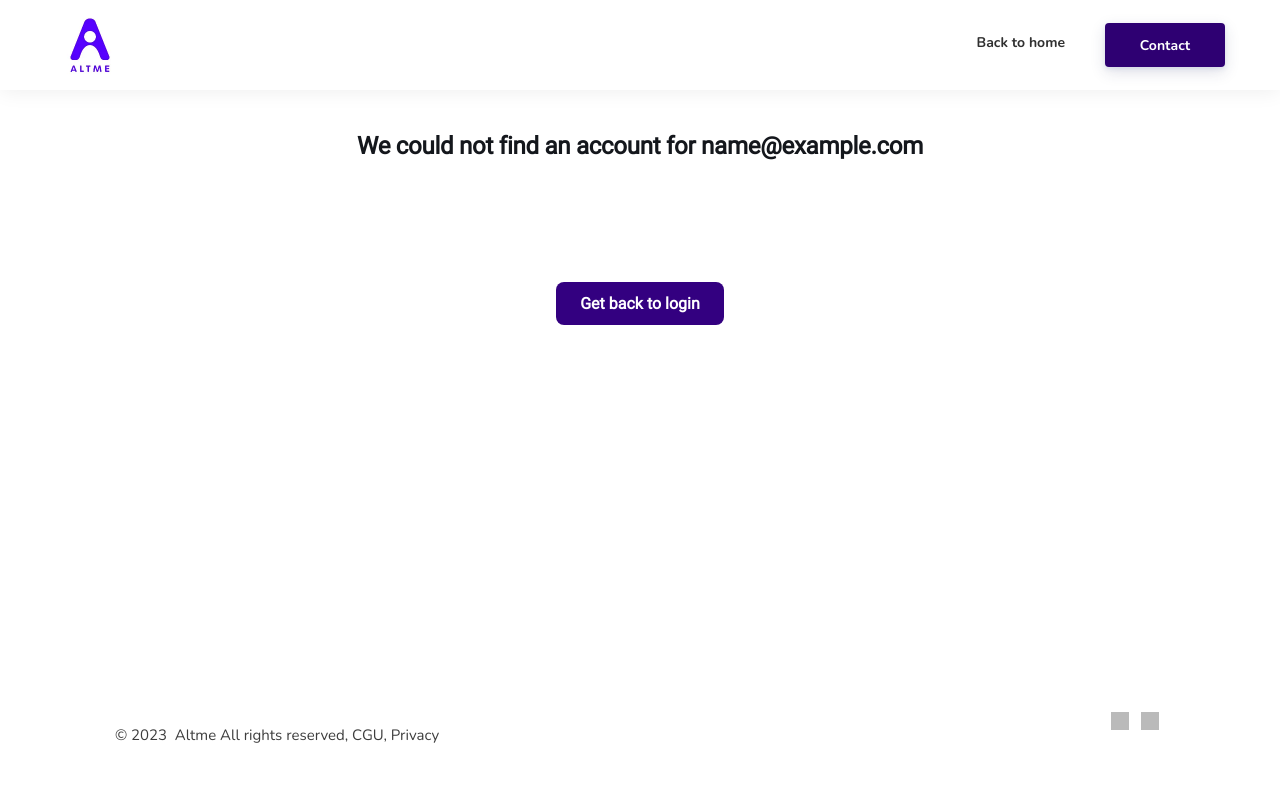
After one commit to malach-it/wallet-provider, a Flask app: template templates/wrong_email.html in a window 1280 px wide. The commit adds this page. Run offline with Flask 3, Linux system fonts and the light colour scheme; the template is opened without the code that fills it: most values are stand-ins (such as "Sample title", 1, 10 or a date in 2020); parts of the project's set-up code (start-up, migrations or seed data) failed here and were passed over; grey boxes are pictures that could not be loaded.

Commit message:
tickets 45 47

```diff
--- a/main.py
+++ b/main.py
@@ -201,14 +201,19 @@ def disable_wallet_set_inactive():
 
 @auth.oidc_auth('default')
 def login():
+    user_session = UserSession(flask.session)
+    email = user_session.userinfo["vp_token_payload"]["verifiableCredential"]["credentialSubject"]["email"]
+    if not db.read_organisation(email):
+        session["organisation"] = None
+        session["configured"] = None
+        user_session.clear()
+        session.clear()
+        return render_template("wrong_email.html",email=email)
     if session.get("organisation"):
         if session.get("organisation") == "Talao":
             return redirect('/dashboard_talao')
         return redirect('/dashboard')
-    user_session = UserSession(flask.session)
-    # logging.info(user_session.userinfo["vp_token_payload"]
-    #             ["verifiableCredential"]["credentialSubject"]["email"])
-    session["email"] = user_session.userinfo["vp_token_payload"]["verifiableCredential"]["credentialSubject"]["email"]
+    session["email"] = email
     return (render_template("login.html", email=session.get("email")))
 
 
@@ -333,16 +338,18 @@ def set_config():
         wallet_provider_configuration["selfSovereignIdentityOptions"]["displayManageDecentralizedId"] = False
     else:
         wallet_provider_configuration["selfSovereignIdentityOptions"]["displayManageDecentralizedId"] = True
-
-    if request.form.to_dict()["displaySsiAdvancedSettings"] == "displaySsiAdvancedSettingsFalse":
+    wallet_provider_configuration["selfSovereignIdentityOptions"]["displayVerifiableDataRegistry"] = False
+    wallet_provider_configuration["selfSovereignIdentityOptions"]["displaySsiAdvancedSettings"] = False
+    """if request.form.to_dict()["displaySsiAdvancedSettings"] == "displaySsiAdvancedSettingsFalse":
         wallet_provider_configuration["selfSovereignIdentityOptions"]["displaySsiAdvancedSettings"] = False
     else:
         wallet_provider_configuration["selfSovereignIdentityOptions"]["displaySsiAdvancedSettings"] = True
 
+
     if request.form.to_dict()["displayVerifiableDataRegistry"] == "displayVerifiableDataRegistryFalse":
         wallet_provider_configuration["selfSovereignIdentityOptions"]["displayVerifiableDataRegistry"] = False
     else:
-        wallet_provider_configuration["selfSovereignIdentityOptions"]["displayVerifiableDataRegistry"] = True
+        wallet_provider_configuration["selfSovereignIdentityOptions"]["displayVerifiableDataRegistry"] = True"""
 
     """if request.form.to_dict()["cryptoHolderBinding"] == "cryptoHolderBindingFalse":
         wallet_provider_configuration["selfSovereignIdentityOptions"]["customOidc4vcProfile"]["cryptoHolderBinding"] = False
@@ -454,7 +461,7 @@ def set_config():
 
 def dashboard():
     if not session.get("organisation"):
-        return "Unauthorized", 401
+        return redirect("/login")
     if session.get("organisation") == "Talao":
         print(request.args.get("organisation"))
         session["organisation"] = request.args.get("organisation")
--- a/static/altme_style.css
+++ b/static/altme_style.css
@@ -1744,6 +1744,7 @@ th {
     color: white;
     border: none;
     margin: auto;
+    cursor: pointer;
 
 }
 
--- /dev/null
+++ b/templates/wrong_email.html
@@ -0,0 +1,201 @@
+<!DOCTYPE html PUBLIC "-//W3C//DTD HTML 4.01//EN" "http://www.w3.org/TR/html4/strict.dtd">
+
+<html>
+
+<head>
+  <meta charset="UTF-8">
+  <link rel="stylesheet" href="/static/altme_style.css">
+  <link rel="icon" type="image/png" href="/static/img/icon.png" sizes="16x16">
+  <meta name="viewport" content="width=device-width, initial-scale=1">
+</head>
+
+<body>
+
+
+  <nav id="navBar" class="js-nav nav-02  nav-02--sticky  nav-02--sticky--white  ">
+    <div class="nav-02__box">
+      <div class="nav-02__logo"><a class="nav-02__link" href="https://altme.io/" target="_self">
+          <img loading="lazy" class="nav-02__logo_img"
+            src="/static/img/altme-decentralized-identity-wallet-did-logo.webp" height="70" alt="Logo" />
+        </a></div>
+
+      <div class="nav-02__list_wrapper  ">
+        <div class="nav-02__list nav-02__list--desktop">
+          <!--<div class="nav-02__item">
+                    <a class="button   button--black-outline  button--empty " href="https://altme.io/#slider-07-879531"
+                      target="_self">
+                      <p class="linkP"> Wallet features
+                      </p>
+                    </a>
+                  </div>
+                  <div class="nav-02__item" id="newsNav">
+                    <a class="button   button--black-outline  button--empty " href="https://altme.io/#posts-05-876621"
+                      target="_self">
+                      <p class="linkP">News</p>
+
+                    </a>
+                  </div>
+                  <div class="nav-02__item" id="roadmapNav">
+                    <a href="https://altme.io/#features-09-390941" target="_self">
+                      <p class="linkP">Roadmap</p>
+
+                    </a>
+                  </div>-->
+          <div class="nav-02__item" id="faqNav">
+            <a class="button   button--black-outline  button--empty " href="https://altme.io/" target="_self">
+              <p class="linkP">Back to home</p>
+            </a>
+          </div>
+          <div class="nav-02__item">
+
+            <a data-stripe-product-id="" data-stripe-mode="payment" data-successful-payment-url=""
+              data-cancel-payment-url="" class="button button--accent-bg "
+              href="mailto:contact@altme.io?cc=hugo@altme.io&subject=Altme" target="_blank">
+              <div class="contactSpan">
+                <p class="contactP">Contact</p>
+              </div>
+            </a>
+          </div>
+        </div>
+
+
+      </div>
+
+    </div>
+
+  </nav>
+  <div id="menuDiv" class="nav-02__list_wrapper  ">
+    <div class="nav-02__list nav-02__list--desktop">
+      <div class="nav-02__item">
+        <a class="button   button--black-outline  button--empty " href="https://altme.io/" target="_self">
+          <p class="linkP"> Back to home
+          </p>
+        </a>
+      </div>
+      <!-- <div class="nav-02__item" id="newsNav">
+              <a class="button   button--black-outline  button--empty " href="https://altme.io/#posts-05-876621"
+                target="_self">
+                <p class="linkP">News</p>
+
+              </a>
+            </div>
+            <div class="nav-02__item" id="roadmapNav">
+              <a href="https://altme.io/#features-09-390941" target="_self">
+                <p class="linkP">Roadmap</p>
+
+              </a>
+            </div>
+            <div class="nav-02__item" id="faqNav">
+              <a class="button   button--black-outline  button--empty " href="#superFaq" target="_self">
+                <p class="linkP">FAQ</p>
+              </a>
+            </div>-->
+      <div class="nav-02__item">
+
+        <a data-stripe-product-id="" data-stripe-mode="payment" data-successful-payment-url=""
+          data-cancel-payment-url="" class="button button--accent-bg "
+          href="mailto:contact@altme.io?cc=hugo@altme.io&subject=Altme" target="_blank">
+          <div class="contactSpan">
+            <p class="contactP">Contact</p>
+          </div>
+        </a>
+      </div>
+    </div>
+
+
+  </div>
+  <div id="navBarMobile" class="js-nav nav-02  nav-02--sticky  nav-02--sticky--white  ">
+    <div class="nav-02__box">
+      <div class="nav-02__logo">
+        <a class="nav-02__link" href="https://altme.io/" target="_self">
+          <img loading="lazy" class="nav-02__logo_img"
+            src="https://unicorn-cdn.b-cdn.net/653ef4c9-deb9-41af-9fa0-dc973cdd8134/altme-identity-wallet---blockchain---web3---self-sovereign-identity---decentralized-identity---ebsi---ssi---did---digital-identity---logo.png"
+            height="70" alt="Logo" />
+        </a>
+      </div>
+
+
+    </div>
+    <button id="buttonMenu">
+      <div id="buttonMenuLogo">
+        <img id="imageButtonMenu" class="imgButtonMenuInactive" src="/static/img/div.png">
+      </div>
+    </button>
+
+  </div>
+  <div id="mainBox">
+    <p class="title">We could not find an account for {{email}}</p>
+    <a class="buttonAltme" href="/">Get back to login</a>
+
+
+    <script>
+
+
+    </script>
+  </div>
+
+
+  <div class="bg-white-color ">
+    <footer class="footer-02" id="footer">
+      <div class="footer-02__wrapper">
+        <div class="footer-02__text content_box">
+          <p id="line1Footer">&copy; 2023&nbsp; Altme All rights reserved, <a href="https://altme.io/cgu/"
+              target="_blank">CGU</a>, <a href="https://altme.io/privacy/" target="_blank">Privacy</a></p>
+          <p id="line2Footer" hidden><strong>Built with TzKT API, Spruce Didkit 0.4.0</strong>&nbsp;</p>
+        </div>
+        <div class="social-buttons  ">
+
+          <div class="social-buttons__item"><a class="social-buttons__link social-buttons__link--twitter"
+              href="https://twitter.com/Altme_io" target="_blank"><img loading="lazy" class="social-buttons__icon"
+                alt="twitter icon"
+                src="https://dvzvtsvyecfyp.cloudfront.net/static/img/icons/social/black/twitter.svg" /></a></div>
+          <div class="social-buttons__item"><a class="social-buttons__link social-buttons__link--linkedin"
+              href="https://www.linkedin.com/company/altme-web3/" target="_blank"><img loading="lazy"
+                class="social-buttons__icon" alt="linkedin icon"
+                src="https://dvzvtsvyecfyp.cloudfront.net/static/img/icons/social/black/linkedin.svg" /></a></div>
+
+        </div>
+      </div>
+    </footer>
+
+  </div>
+  <script>
+    document.getElementById('buttonMenu').addEventListener('click', () => {
+      //console.log(document.getElementById('buttonMenu').getAttribute("class"))
+      if (document.getElementById('imageButtonMenu').getAttribute("class") === "imgButtonMenuInactive") {
+        /*document.documentElement.setAttribute("class", "noScroll");
+        document.getElementById('bigBox').setAttribute("class", "toHide");
+        document.getElementById('superFaq').setAttribute("class", "toHide");
+        document.getElementById('footer').setAttribute("class", "toHide");
+
+        document.getElementById('menuDiv').setAttribute("class", "menuActive");
+        document.getElementById('generalQuestions').setAttribute("class", "inactiveQuestions");
+        document.getElementById('securityQuestions').setAttribute("class", "inactiveQuestions");
+        document.getElementById('SSIQuestions').setAttribute("class", "inactiveQuestions");
+*/      document.getElementById('menuDiv').setAttribute("class", "flex");
+        document.body.style.overflow = 'hidden';
+
+        document.getElementById('imageButtonMenu').setAttribute("class", "imgButtonMenuActive");
+        document.getElementById('imageButtonMenu').setAttribute("src", "/static/img/crossMenu.png")
+      }
+      else if (document.getElementById('imageButtonMenu').getAttribute("class") === "imgButtonMenuActive") {
+        /*document.documentElement.setAttribute("class", "");
+        document.getElementById('bigBox').setAttribute("class", "");
+        document.getElementById('superFaq').setAttribute("class", "");
+        document.getElementById('footer').setAttribute("class", "");
+        document.getElementById('menuDiv').setAttribute("class", "nav-02__list_wrapper");
+        document.getElementById('generalQuestions').setAttribute("class", "activeQuestions");
+        document.getElementById('securityQuestions').setAttribute("class", "inactiveQuestions");
+        document.getElementById('SSIQuestions').setAttribute("class", "inactiveQuestions");
+*/     document.getElementById('menuDiv').setAttribute("class", "");
+        document.body.style.overflow = '';
+
+        document.getElementById('imageButtonMenu').setAttribute("class", "imgButtonMenuInactive");
+        document.getElementById('imageButtonMenu').setAttribute("src", "/static/img/div.png")
+
+      }
+    })
+  </script>
+</body>
+
+</html>
--- a/wallet-provider-configuration.json
+++ b/wallet-provider-configuration.json
@@ -65,12 +65,12 @@
         "customEmail": null
     },
     "discoverCardsOptions" : {
-        "displayRewardsCategory": true,
+        "displayRewardsCategory": false,
         "displayOver18": true,
         "displayOver13": false,
         "displayOver15": true,
         "displayVerifiableId": true,
         "displayHumanity": true,
-        "displayDefi": true
+        "displayDefi": false
     }
 }
```
Also changed, not shown: templates/setup.html (+4 -3 lines).
